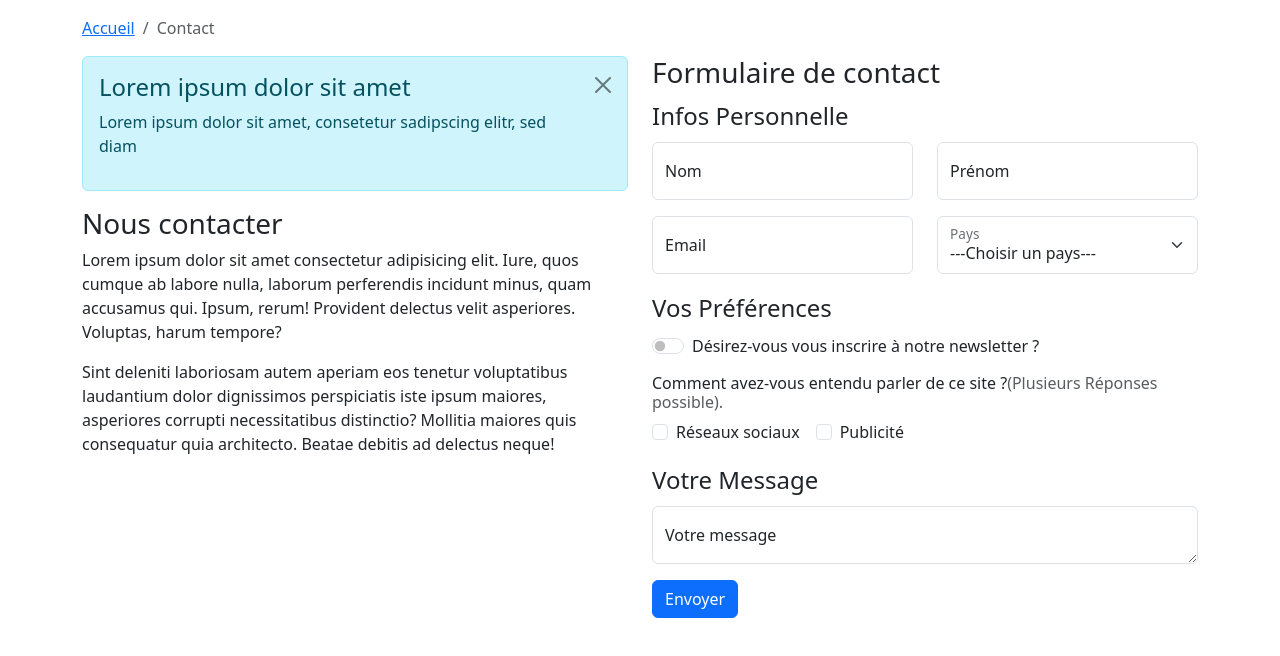
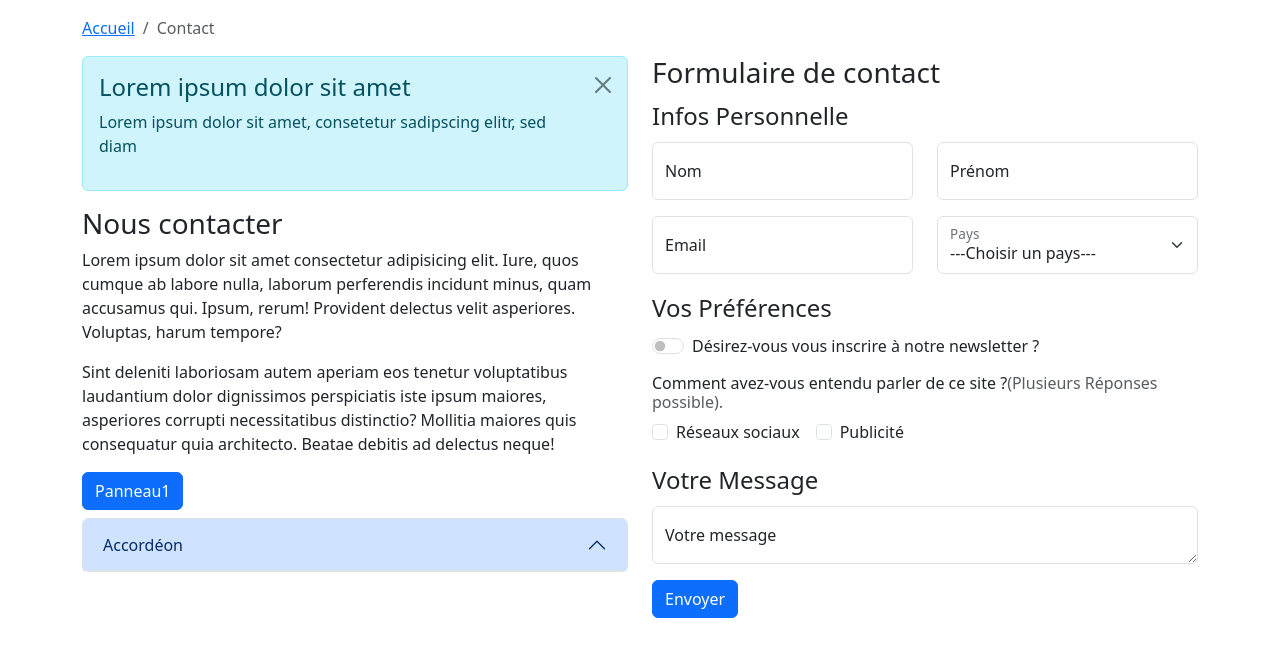
Before and after one commit to iyahiani/react, a React (Create React App) app: page /forms in a window 1280 px wide. Shown: the top 656 px of the page. Built offline with nearby package versions, Linux system fonts and the light colour scheme.

Commit message:
formulaire

```diff
--- a/src/components/formulaire.js
+++ b/src/components/formulaire.js
@@ -21,6 +21,27 @@ const MyFormulaire = () => {
                     <p>Sint deleniti laboriosam autem aperiam eos tenetur voluptatibus laudantium dolor dignissimos
                         perspiciatis iste ipsum maiores, asperiores corrupti necessitatibus distinctio? Mollitia maiores
                         quis consequatur quia architecto. Beatae debitis ad delectus neque!</p>
+                    <button className="btn btn-primary" data-bs-toggle="collapse" data-bs-target="#panneau"> Panneau1
+                    </button>
+                    <div className="collapse border p-3" id="panneau">
+                        Lorem ipsum dolor sit amet, consetetur sadipscing elitr, sed diam
+                    </div>
+                    <div className="accordion pt-2">
+                        <div className="accordion-item">
+                            <h2 className="accordion-header">
+                                <button type="button" className="accordion-button" data-bs-toggle="collapse"
+                                        data-bs-target="#section">Accordéon
+                                </button>
+                            </h2>
+                            <section className="accordion-body collapse" id="section">
+                                Lorem ipsum dolor sit amet, consetetur sadipscing elitr, sed diam nonumy eirmod tempor
+                                invidunt ut labore et dolore magna aliquyam erat, sed diam voluptua. At vero eos et
+                                accusam et justo duo dolores et ea rebum. Stet clita kasd gubergren, no sea takimata
+                                sanctus est Lorem ipsum dolor sit amet.
+                            </section>
+                        </div>
+
+                    </div>
                 </section>
                 <section className="col-12 col-md-6">
                     <form action="">
```
